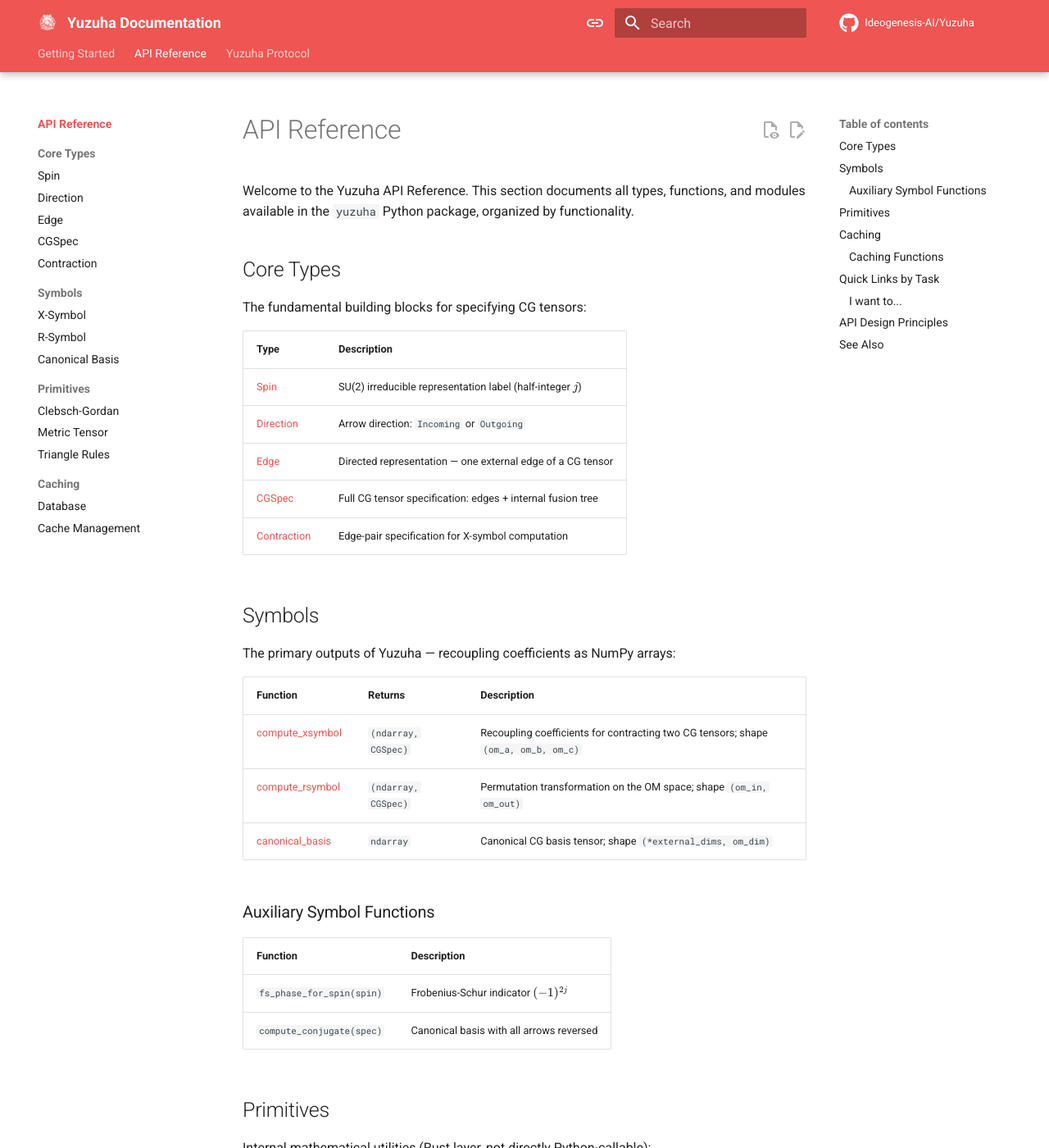
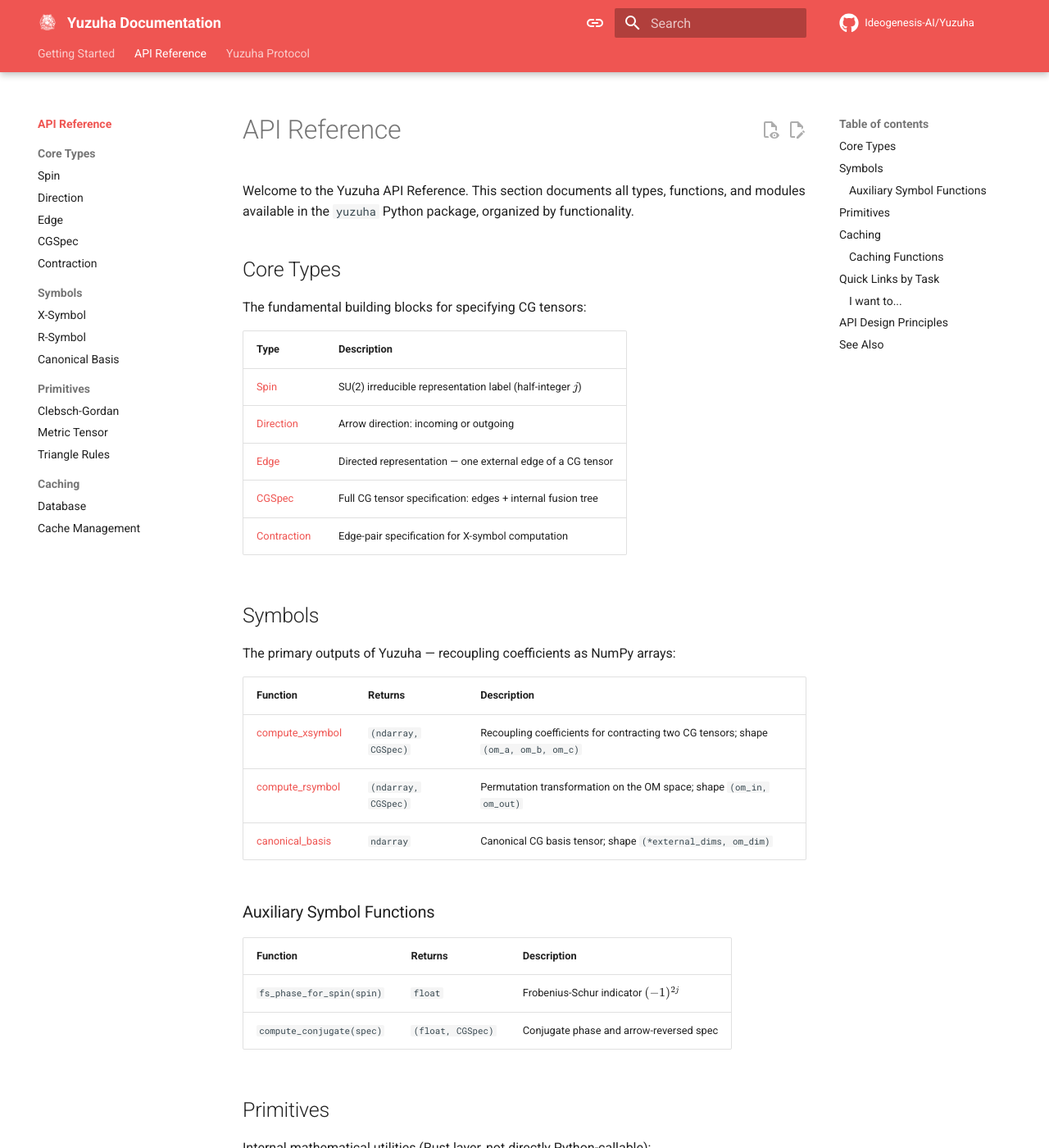
Before and after one commit to Ideogenesis-AI/Yuzuha, an MkDocs documentation site: the page built from docs/api/index.md, in a window 1280 px wide and 1400 px high. Shown: the whole window at 82% size. Built offline with MkDocs 1.6.1 and Material for MkDocs 9.7.7, drawn with Linux system fonts in a browser that asks for light colours; comment, search, counter and statistics services are not loaded.

Commit message:
Correct the Direction values and the return of compute_conjugate in the API overview
The overview named the arrow directions as Incoming and Outgoing constants, which the
Python type does not expose — they are obtained from constructors — and it described
compute_conjugate as returning a canonical basis with its arrows reversed, where the
function returns a conjugate phase together with the dualised spec and no tensor at all.
Corrected both, and gave the auxiliary function table a returns column so the overview
states a return type for every function it lists.

```diff
--- a/docs/api/index.md
+++ b/docs/api/index.md
@@ -10,7 +10,7 @@ The fundamental building blocks for specifying CG tensors:
 | Type | Description |
 |------|-------------|
 | [Spin](core/spin.md) | SU(2) irreducible representation label (half-integer \(j\)) |
-| [Direction](core/direction.md) | Arrow direction: `Incoming` or `Outgoing` |
+| [Direction](core/direction.md) | Arrow direction: incoming or outgoing |
 | [Edge](core/edge.md) | Directed representation — one external edge of a CG tensor |
 | [CGSpec](core/cgspec.md) | Full CG tensor specification: edges + internal fusion tree |
 | [Contraction](core/contraction.md) | Edge-pair specification for X-symbol computation |
@@ -27,10 +27,10 @@ The primary outputs of Yuzuha — recoupling coefficients as NumPy arrays:
 
 ### Auxiliary Symbol Functions
 
-| Function | Description |
-|----------|-------------|
-| `fs_phase_for_spin(spin)` | Frobenius-Schur indicator \((-1)^{2j}\) |
-| `compute_conjugate(spec)` | Canonical basis with all arrows reversed |
+| Function | Returns | Description |
+|----------|---------|-------------|
+| `fs_phase_for_spin(spin)` | `float` | Frobenius-Schur indicator \((-1)^{2j}\) |
+| `compute_conjugate(spec)` | `(float, CGSpec)` | Conjugate phase and arrow-reversed spec |
 
 ## Primitives
 
```
